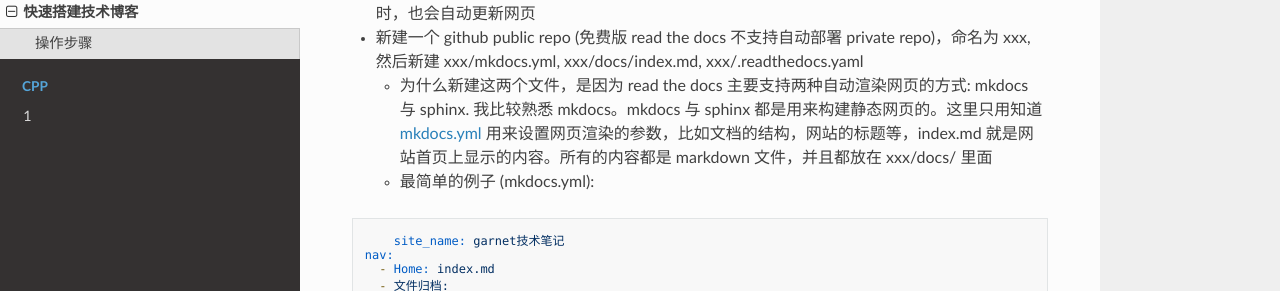
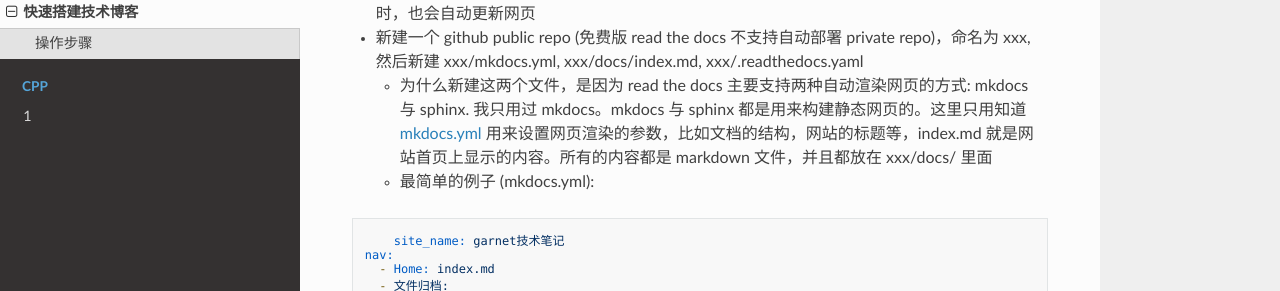
Before and after one commit to ymma98/technotes, an MkDocs documentation site: the page built from docs/杂谈/快速搭建技术博客.md, in a window 1280 px wide and 900 px high, scrolled down 379 px. Shown: the part 182-473 px from the top of the window. Built offline with MkDocs 1.6.1, drawn with Linux system fonts in a browser that asks for light colours; nearby versions of some CDN libraries.

Commit message:
docs/杂谈/快速搭建技术博客.md updated from https://stackedit.cn/

````diff
--- a/docs/杂谈/快速搭建技术博客.md
+++ b/docs/杂谈/快速搭建技术博客.md
@@ -17,7 +17,7 @@
 * 注册 stackedit (这里我使用的是 [stackedit 中文版](https://stackedit.cn/)；stackedit 的 [初始项目](https://stackedit.io/) 已经不维护了, 并且原项目编辑 markdown 时不支持直接复制粘贴图片，而需要用到图床)，这是一个在线编辑 markdown 的平台，并且可以将 markdown 文件自动同步到 github 仓库中，选择同步到别的地方，比如 google drive、gitlab 等，也是可以的
 * 注册 [read the docs](https://about.readthedocs.com/), 将 github 仓库导入其中后，可以自动构建和构建网页；当 github 仓库更新时，也会自动更新网页
 * 新建一个 github public repo (免费版 read the docs 不支持自动部署 private repo)，命名为 xxx, 然后新建 xxx/mkdocs.yml, xxx/docs/index.md, xxx/.readthedocs.yaml
-	* 为什么新建这两个文件，是因为 read the docs 主要支持两种自动渲染网页的方式: mkdocs 与 sphinx. 我比较熟悉 mkdocs。mkdocs 与 sphinx 都是用来构建静态网页的。这里只用知道 [mkdocs.yml](https://www.mkdocs.org/user-guide/configuration/) 用来设置网页渲染的参数，比如文档的结构，网站的标题等，index.md 就是网站首页上显示的内容。所有的内容都是 markdown 文件，并且都放在 xxx/docs/ 里面
+	* 为什么新建这两个文件，是因为 read the docs 主要支持两种自动渲染网页的方式: mkdocs 与 sphinx. 我只用过 mkdocs。mkdocs 与 sphinx 都是用来构建静态网页的。这里只用知道 [mkdocs.yml](https://www.mkdocs.org/user-guide/configuration/) 用来设置网页渲染的参数，比如文档的结构，网站的标题等，index.md 就是网站首页上显示的内容。所有的内容都是 markdown 文件，并且都放在 xxx/docs/ 里面
 	* 最简单的例子 (mkdocs.yml):
 
 ```yml
````
Also changed, not shown: other parts of docs/杂谈/快速搭建技术博客.md (+1 -2 lines).
